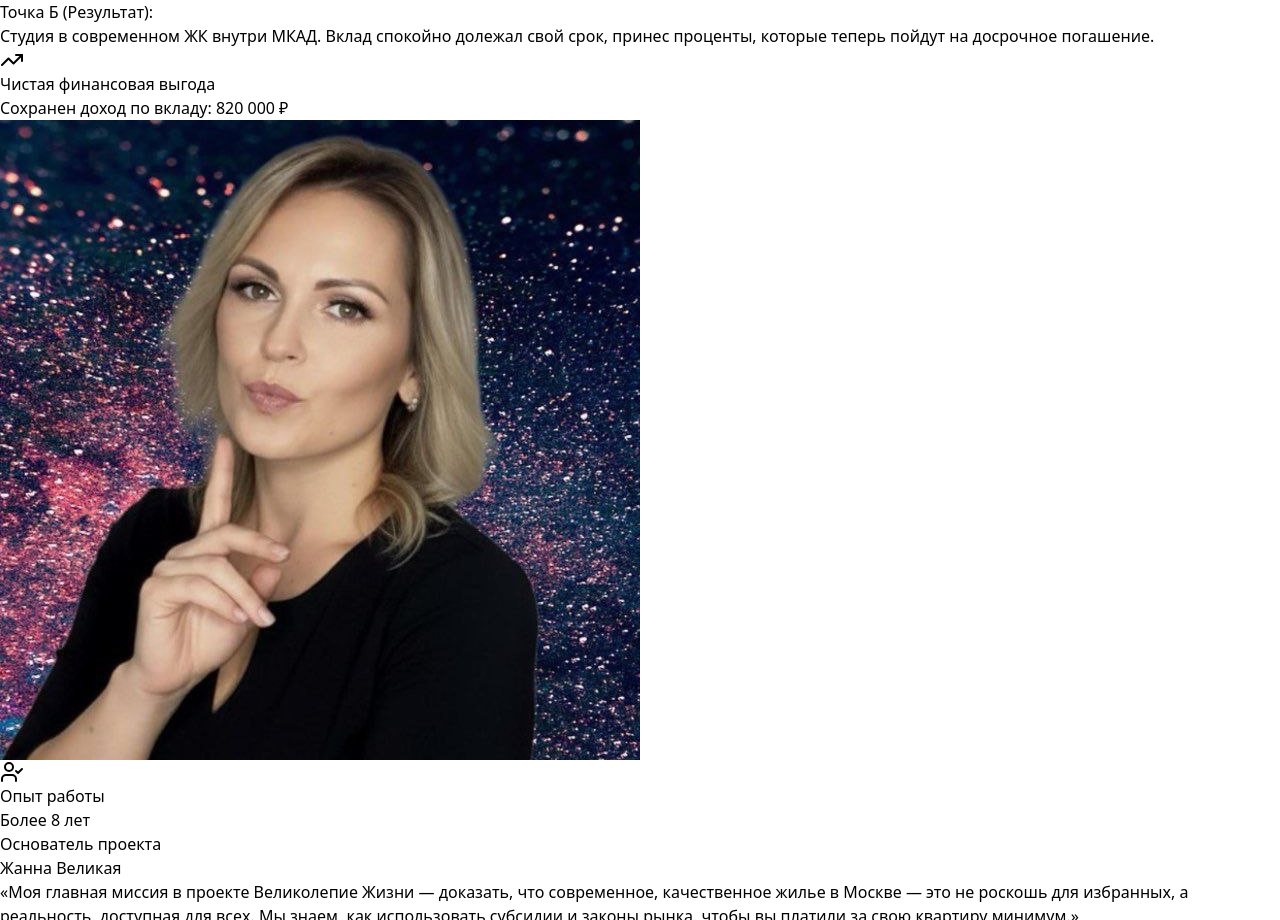
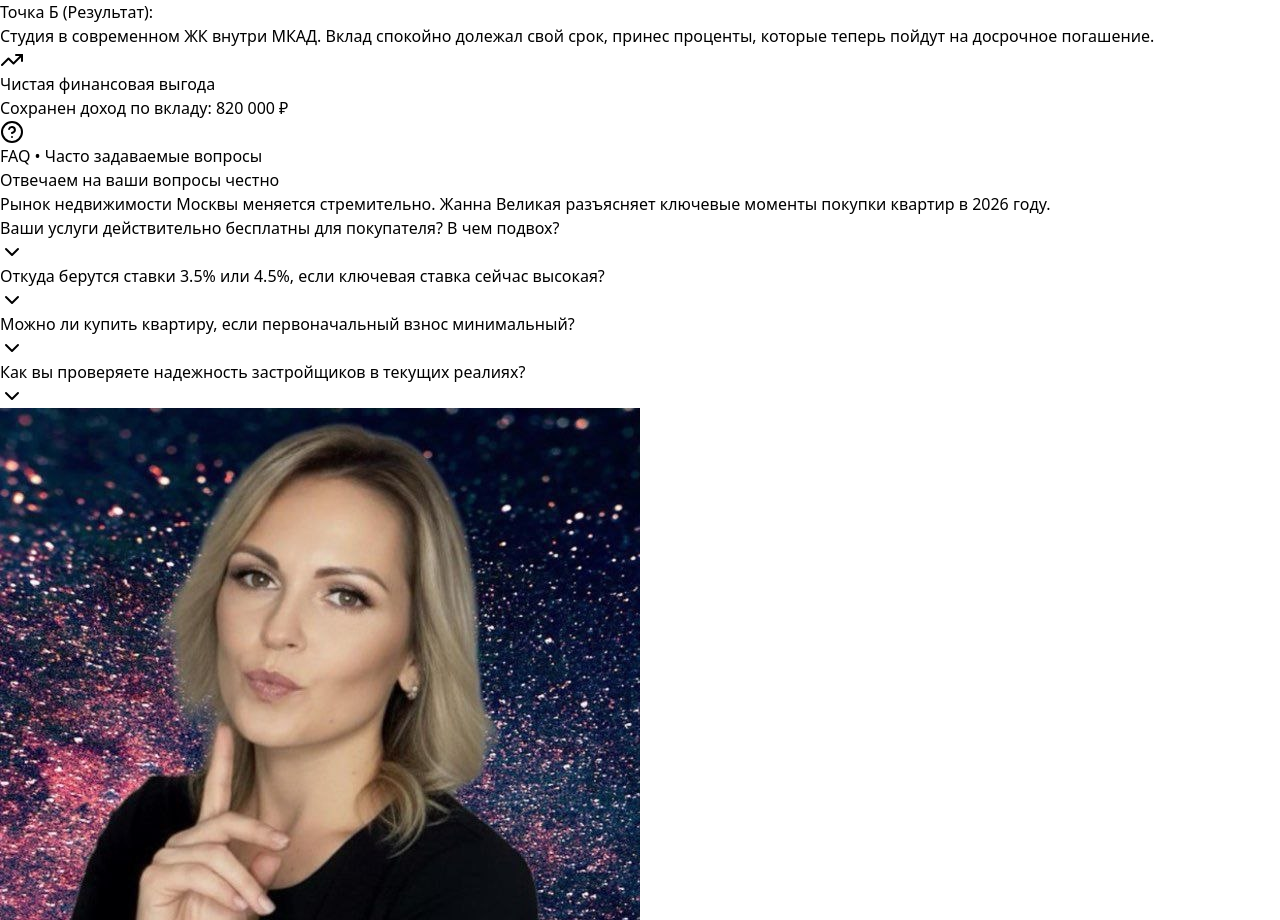
Before and after one commit to mrvelikiyai/moscow-realty-2026, a React (Vite) app: page / in a window 1280 px wide. Shown: the part 1464-2384 px from the top of the page. Built offline with nearby package versions, Linux system fonts and the light colour scheme.

Commit message:
Add Faq component to App

```diff
--- a/src/App.jsx
+++ b/src/App.jsx
@@ -2,6 +2,7 @@ import React from 'react'
 import Hero from './components/Hero.jsx'
 import Mortgage from './components/Mortgage.jsx'
 import Cases from './components/Cases.jsx'
+import Faq from './components/Faq.jsx'
 import About from './components/About.jsx'
 
 export default function App() {
@@ -34,6 +35,7 @@ export default function App() {
         <Hero />
         <Mortgage />
         <Cases />
+        <Faq />
         <About />
       </main>
 
```
